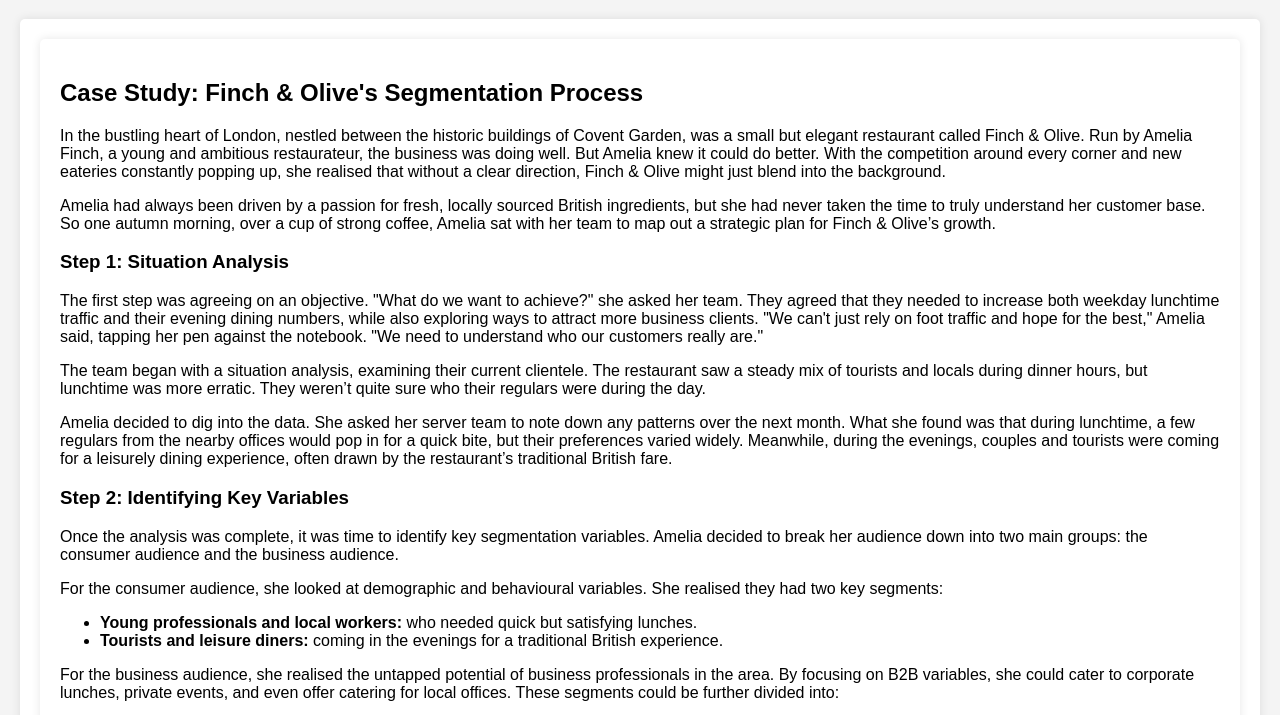
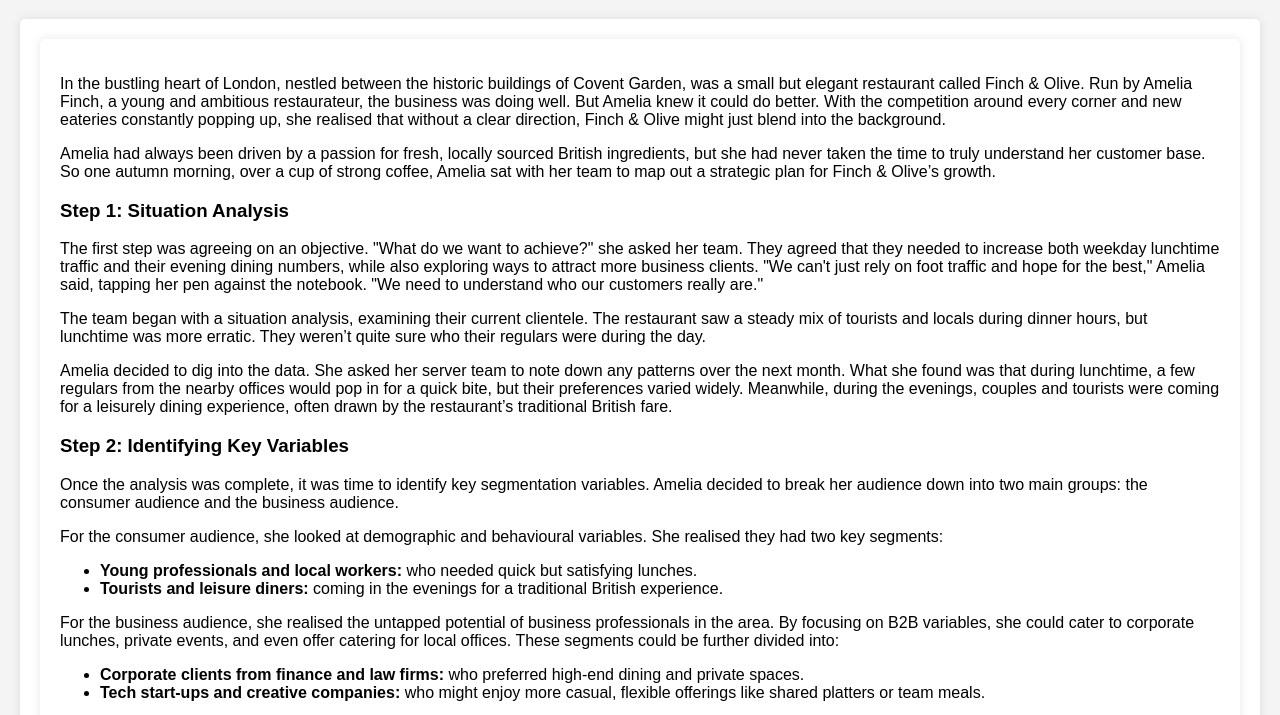
Before and after one commit to shanwikoon/quiz1-markeing, a plain HTML site: page index.html in a window 1280 px wide. Shown: the part 61-776 px from the top of the page. Drawn offline with Linux system fonts and the light colour scheme.

Commit message:
Update index.html

```diff
--- a/index.html
+++ b/index.html
@@ -77,7 +77,7 @@
     <!-- Case Study Section -->
     <div id="case-study">
         <div id="case-study">
-    <h2>Case Study: Finch & Olive's Segmentation Process</h2>
+
 
     <p>In the bustling heart of London, nestled between the historic buildings of Covent Garden, was a small but elegant restaurant called Finch & Olive. Run by Amelia Finch, a young and ambitious restaurateur, the business was doing well. But Amelia knew it could do better. With the competition around every corner and new eateries constantly popping up, she realised that without a clear direction, Finch & Olive might just blend into the background.</p>
 
```
